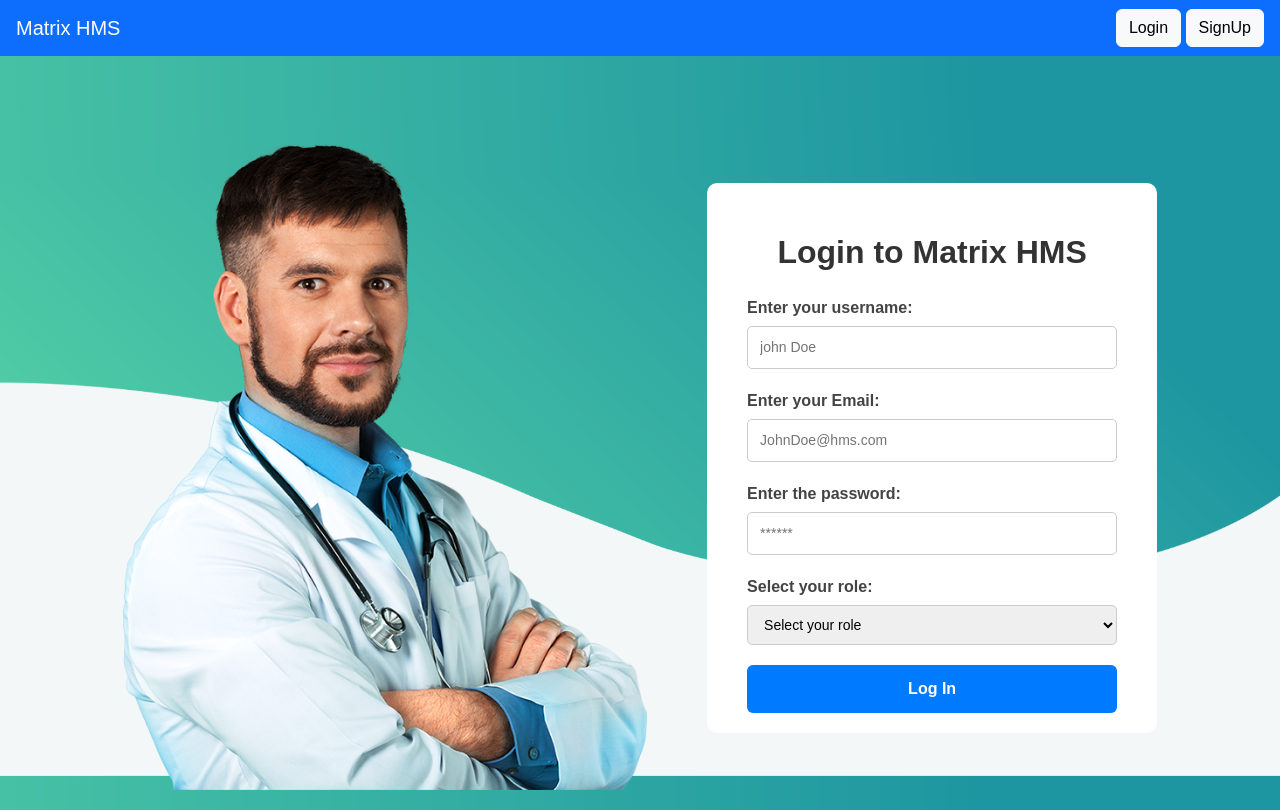
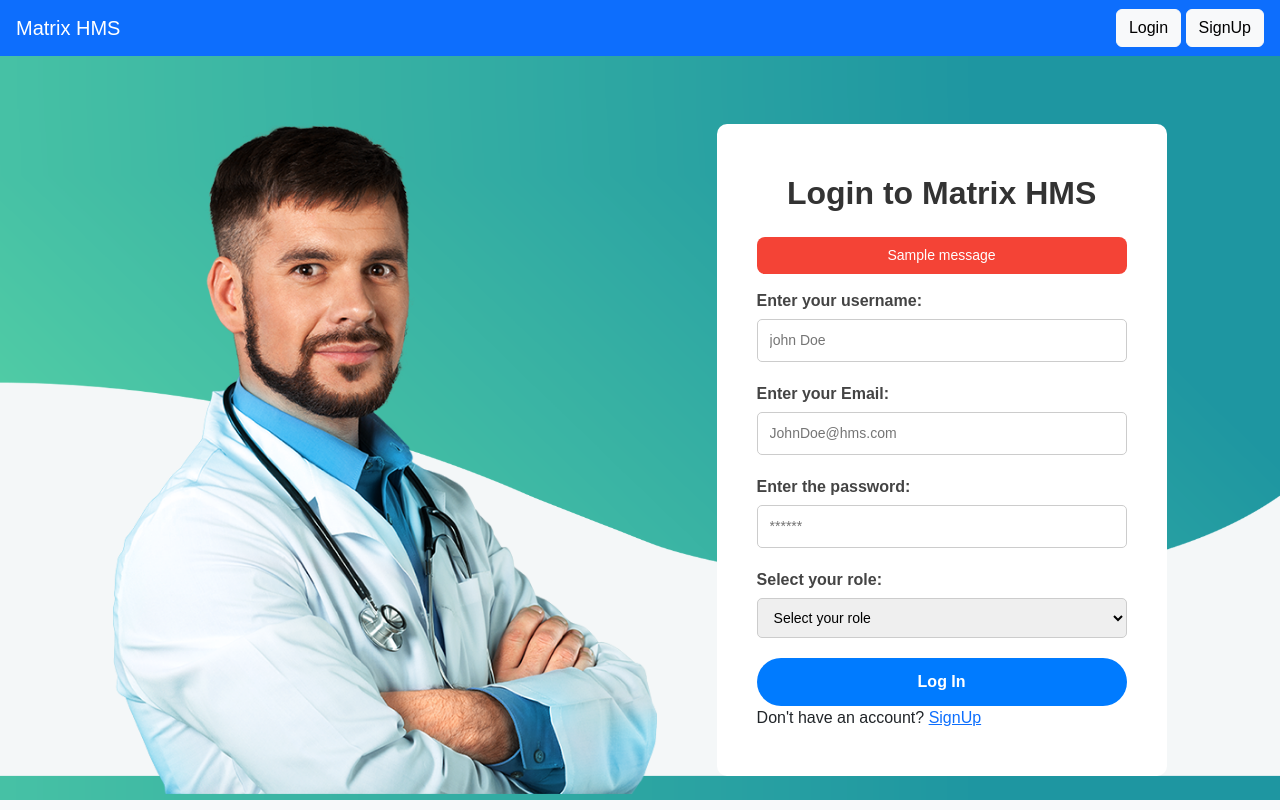
Before and after one commit to 24f3004415/Hospital-Management-System, a Flask app: page /login in a window 1280 px wide. Run offline with Flask 3, Linux system fonts and the light colour scheme; tables that the repository leaves empty hold one stand-in row (values such as "Sample post"); one stand-in notice (Sample message) is shown.

Commit message:
login page complete

```diff
--- a/app.py
+++ b/app.py
@@ -25,24 +25,22 @@ def login():
         return render_template('login.html')
 
     if request.method == 'POST':
-        user_name = request.form.get('user_name')
         user_email = request.form.get('user_email')
         user_password = request.form.get('user_password')
-        user_role = request.form.get('user_role')
 
         user = User.query.filter_by(user_email=user_email).first()
 
-        if user:
-            flash(f'Welcome, {user.user_name}!')
+        if user and user.user_password == user_password:
 
             if user.user_role == 'admin':
-                return redirect(url_for('admin_dashboard'))
+                return redirect(url_for('admin_dashboard', username=user.user_name))
             elif user.user_role == 'doctor':
-                return redirect(url_for('doctor_dashboard'))
+                return redirect(url_for('doctor_dashboard', username=user.user_name))
             elif user.user_role == 'patient':
-                return redirect(url_for('patient_dashboard'))
+                return redirect(url_for('patient_dashboard', username=user.user_name))
         else:
-            flash('Invalid credentials. Please try again.')
+            flash('Invalid email or password. Please try again.')
+            return redirect(url_for('login'))
 
 
 
@@ -50,9 +48,18 @@ def login():
 def signup():
     return render_template('signup.html')
 
-@app.route('/admin_dashboard')
-def admin_dashboard():
-    return render_template('AdminUI/admin_dashboard.html')
+
+@app.route('/admin_dashboard/<username>')
+def admin_dashboard(username):
+    return render_template('AdminUI/admin_dashboard.html', username=username)
+
+@app.route('/doctor_dashboard/<username>')
+def doctor_dashboard(username):
+    return render_template('DoctorUI/doctor_dashboard.html', username=username)
+
+@app.route('/patient_dashboard/<username>')
+def patient_dashboard(username):
+    return render_template('PatientUI/patient_dashboard.html', username=username)
 
 
 
--- /dev/null
+++ b/templates/PatientUI/patient_dashboard.html
@@ -0,0 +1 @@
+this is patients dashboard
--- a/templates/login.html
+++ b/templates/login.html
@@ -10,6 +10,7 @@
         background-image: url('/static/images/background.png');
         height: 92.3vh;
         background-size: cover;
+        overflow: hidden;
     }
 
     .login-wrapper {
@@ -19,18 +20,17 @@
         gap: 60px;
         max-width: 900px;
         margin: 50px auto;
-        padding: 20px;
+        /* /* padding: 20px; */
+        /* border: 2px solid red;  */
     }
 
     .doctor-image img {
-        height: 83vh;
+        height: 86vh;
         width: auto;
     }
 
     .login-container {
-
         min-width: 450px;
-        height: 550px;
         padding: 30px 40px;
         border-radius: 10px;
         background-color: white;
@@ -68,21 +68,13 @@
         transition: border-color 0.3s ease;
     }
 
-    input[type="text"]:focus,
-    input[type="email"]:focus,
-    input[type="password"]:focus,
-    select:focus {
-        border-color: #007bff;
-        outline: none;
-    }
-
     button[type="submit"] {
         width: 100%;
-        padding: 12px 0;
+        padding: 12px;
         background-color: #007bff;
         color: white;
         border: none;
-        border-radius: 6px;
+        border-radius: 50px;
         font-size: 16px;
         font-weight: 600;
         cursor: pointer;
@@ -91,6 +83,16 @@
 
     button[type="submit"]:hover {
         background-color: #0056b3;
+    }
+
+    .flash-message {
+        background-color: #f44336;
+        color: white;
+        padding: 8px;
+        margin-bottom: 15px;
+        border-radius: 8px;
+        font-size: 14px;
+        box-sizing: border-box;
     }
 </style>
 {% endblock %}
@@ -103,6 +105,18 @@
 
     <div class="login-container">
         <h2>Login to Matrix HMS</h2>
+
+        <!-- Flash Messages -->
+        {% with messages = get_flashed_messages() %}
+        {% if messages %}
+        {% for message in messages %}
+        <div class="flash-message">
+            {{ message }}
+        </div>
+        {% endfor %}
+        {% endif %}
+        {% endwith %}
+
         <form action="/login" method="post">
             <label for="user_name">Enter your username:</label>
             <input type="text" id="user_name" name="user_name" placeholder="john Doe" required>
@@ -122,7 +136,9 @@
             </select>
 
             <button type="submit">Log In</button>
+            <p>Don't have an account? <a href="{{ url_for('signup') }}">SignUp</a> </p>
         </form>
+
     </div>
 </div>
 {% endblock %}
```
Also changed, not shown: templates/DoctorUI/doctor_dashboard.html (added, +11 -0 lines), README.md, instance/hospital.db.
